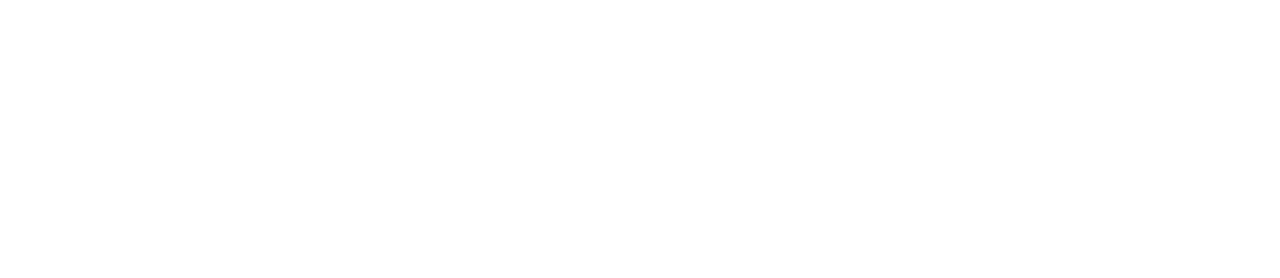
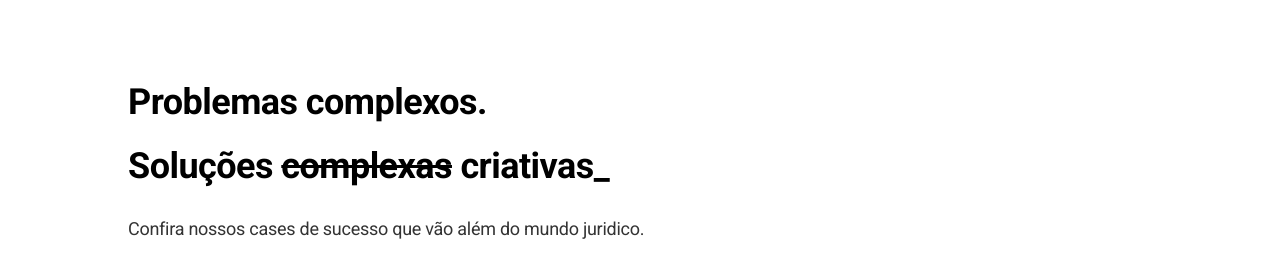
Before and after one commit to Renandp03/SP-labs_project, a React (Vite) app: page / in a window 1280 px wide. Shown: the part 850-1128 px from the top of the page. Before the commit the page ends 880 px from the top, so only its background shows below. Built offline with nearby package versions, Linux system fonts and the light colour scheme.

Commit message:
feat: Cases component

```diff
--- a/src/App.jsx
+++ b/src/App.jsx
@@ -1,3 +1,4 @@
+import Cases from './components/Cases'
 import Hero_Section from './components/Hero-Section'
 import './styles/components/app.sass'
 
@@ -5,6 +6,7 @@
   return (
     <>
     <Hero_Section/>
+    <Cases/>
     </>
   )
 }
--- /dev/null
+++ b/src/components/Cases.jsx
@@ -0,0 +1,15 @@
+import '../styles/components/Cases.sass'
+function Cases(){
+    return(
+        <div className='Cases'>
+            <div className='Cases__Tittle'>
+                <h1>Problemas complexos.<br/> Soluções <span>complexas</span> criativas_</h1>
+                <p>Confira nossos cases de sucesso que vão além do mundo juridico.</p>
+                <div className='Case'></div>
+            </div>
+
+        </div>
+    )
+}
+
+export default Cases
--- /dev/null
+++ b/src/styles/components/Cases.sass
@@ -0,0 +1,21 @@
+@use '../variables'
+
+.Cases__Tittle
+    margin: 80px 0px
+    h1
+        max-width: 536px
+        height: auto
+        min-height: 144px
+        font-size: 36px
+        font-weight: 700
+        line-height: 64px
+        letter-spacing: -0.54px
+        color: variables.$color-cases-tittle
+    p
+        color: variables.$color-cases-text
+        font-size: 18px
+        font-weight: 400
+        line-height: 30px
+        letter-spacing: -0.27px
+    span
+        text-decoration: line-through
--- a/src/styles/components/Hero-Section.sass
+++ b/src/styles/components/Hero-Section.sass
@@ -16,13 +16,12 @@
   left: 0
   width: 100%
   height: 100%
-  background-image: url('../../../public/imgs/background_image.png')
+  background-image: url('/imgs/background_image.png')
   background-size: cover
   background-repeat: no-repeat
   background-position: top center
   filter: grayscale(100%)
   z-index: -1
-
 
 .Hero
     display: flex
@@ -62,6 +61,7 @@
 
 .Hero__button
     width: 240px
+    max-width: 300px
     height: auto
     font-size: 14px
     font-weight: 500
@@ -73,6 +73,8 @@
     padding: 12px 32px
     border: none
     border-radius: 4px
-    filter: none
+    cursor: pointer
     &:hover
         background: variables.$color-hover-button-bg
+    @media( max-width: 400px)
+        width: 100%
--- a/src/styles/main.sass
+++ b/src/styles/main.sass
@@ -12,5 +12,5 @@
 body
     padding: 40px 10%
     min-padding: 40px 30px
-    max-padding: 40px 109px 40px 100px
+    max-padding: 40px 100px
     box-sizing: border-box
--- a/src/styles/variables.sass
+++ b/src/styles/variables.sass
@@ -5,3 +5,5 @@
 $color-normal-button-bg: #5DFED6
 $color-hover-button-bg: #45E6BF
 $color-hero-text: white
+$color-cases-tittle:#000
+$color-cases-text:#333
```
